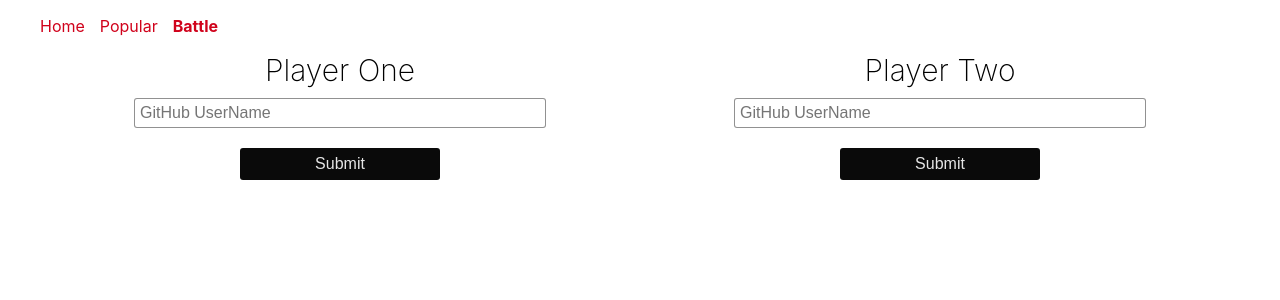
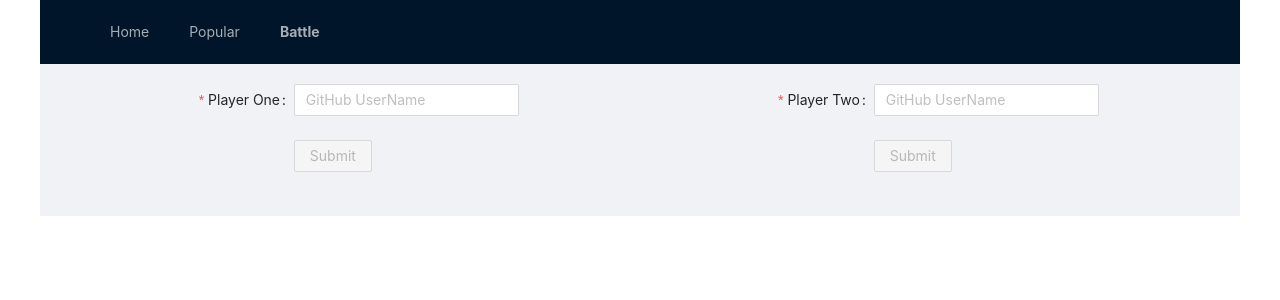
Before and after one commit to alenssy/homework_8, a React (Create React App) app: page /battle in a window 1280 px wide. Shown: the top 300 px of the page. Built offline with nearby package versions, Linux system fonts and the light colour scheme.

Commit message:
add antd

```diff
--- a/package.json
+++ b/package.json
@@ -6,6 +6,7 @@
     "@testing-library/jest-dom": "^5.11.4",
     "@testing-library/react": "^11.1.0",
     "@testing-library/user-event": "^12.1.10",
+    "antd": "^4.17.2",
     "axios": "0.21.4",
     "react": "^17.0.2",
     "react-dom": "^17.0.2",
@@ -14,6 +15,7 @@
     "react-scripts": "4.0.3",
     "redux": "^4.1.1",
     "redux-logger": "^3.0.6",
+    "redux-thunk": "^2.4.1",
     "web-vitals": "^1.0.1"
   },
   "scripts": {
--- a/src/App.js
+++ b/src/App.js
@@ -7,18 +7,22 @@ import Home from './components/Home';
 import Popular from "./components/Popular";
 import Battle from './components/Battle';
 import Nav from "./components/Nav";
+import 'antd/dist/antd.css';
+import { Layout } from "antd";
+
+const { Header } = Layout;
 
 const App = () => (
             <Router>
-                <div className='container'>
-                    <Nav />
+                <Layout className='container'>
+                <Header><Nav /></Header>
                     <Switch>
                         <Route exact path='/' component={Home} />
                         <Route exact path='/popular' component={Popular} />
                         <Route exact path='/battle' component={Battle} />
                         <Route exact path='/battle/results' component={Home} />
                     </Switch>
-                </div>
+                </Layout>
             </Router>
         )
 
--- a/src/components/Battle/PlayerInput.js
+++ b/src/components/Battle/PlayerInput.js
@@ -1,4 +1,5 @@
 import {Component} from "react";
+import { Form, Input, Button } from 'antd';
 
 class PlayerInput extends Component {
     state = {
@@ -9,25 +10,46 @@ class PlayerInput extends Component {
         this.setState({username: event.target.value });
     }
 
-    handleSubmit = (event) => {
-        event.preventDefault();
+    handleSubmit = () => {
         this.props.onSubmit(this.props.id, this.state.username)
     }
 
     render() {
         return (
-            <form className='column' onSubmit={this.handleSubmit}>
-                <label className='header' htmlFor="username">{this.props.label}</label>
-                <input
-                    type="text"
-                    id='username'
-                    placeholder='GitHub UserName'
-                    value={this.state.username}
-                    onChange={this.handleUserNameField}
-                    autoComplete='off'
-                />
-                <button className='button' type='submit' disabled={!this.state.username}>Submit</button>
-            </form>
+            <Form
+                name="basic"
+                labelCol={{
+                    span: 8,
+                }}
+                wrapperCol={{
+                    span: 16,
+                }}
+                onFinish={this.handleSubmit}
+                autoComplete="off"
+                >
+                <Form.Item
+                    label={this.props.label}
+                    name="username"
+                    rules={[
+                    {
+                        required: true,
+                        message: 'Please input username!',
+                    },
+                    ]}
+                >
+                    <Input id='username' placeholder="GitHub UserName" value={this.state.username} onChange={this.handleUserNameField} />
+                </Form.Item>
+                <Form.Item
+                    wrapperCol={{
+                    offset: 8,
+                    span: 16,
+                    }}
+                >
+                    <Button type="primary" htmlType="submit" disabled={!this.state.username}>
+                        Submit
+                    </Button>
+                </Form.Item>
+            </Form>
         )
     }
 }
--- a/src/components/Battle/PlayerPreview.js
+++ b/src/components/Battle/PlayerPreview.js
@@ -1,12 +1,15 @@
+import { Card } from "antd"
+
+const { Meta } = Card
+
 const PlayerPreview = (props) => {
     return (
-        <div>
-            <div className="column">
-                <img className='avatar' src={props.avatar} alt="avatar" />
-                <h2 className='username'>@{props.username}</h2>
-            </div>
-            {props.children}
-        </div>
+        <Card
+            style={{ width: 186 }}
+            cover={<img alt="avatar" src={props.avatar} />}
+        >
+            <Meta title={`@${props.username}`} description={props.children} />
+        </Card>
     )
 }
 
--- a/src/components/Battle/index.js
+++ b/src/components/Battle/index.js
@@ -2,6 +2,7 @@ import {Component} from "react";
 import {Link} from "react-router-dom";
 import PlayerInput from "./PlayerInput";
 import PlayerPreview from "./PlayerPreview";
+import { Row, Col, Layout, Button } from 'antd';
 
 class Battle extends Component {
     state = {
@@ -29,8 +30,9 @@ class Battle extends Component {
     render() {
         const {playerOneName, playerTwoName, playerOneImage, playerTwoImage} = this.state;
         return (
-            <div>
-                <div className='row'>
+            <Layout style={{ padding: '20px' }}>
+                <Row style={{ width: '100%' }}>
+                    <Col span={12} style={{ display: 'flex', flexDirection: 'column', alignItems: 'center' }}>
                         {!playerOneName ?
                             <PlayerInput
                                 id='playerOne'
@@ -44,6 +46,8 @@ class Battle extends Component {
                                 <button className='reset' onClick={() => this.handleReset('playerOne')}>Reset</button>
                             </PlayerPreview>
                         }
+                    </Col>
+                    <Col span={12} style={{ display: 'flex', flexDirection: 'column', alignItems: 'center' }}>
                         {!playerTwoName ?
                             <PlayerInput
                                 id='playerTwo'
@@ -57,11 +61,14 @@ class Battle extends Component {
                                 <button className='reset' onClick={() => this.handleReset('playerTwo')}>Reset</button>
                             </PlayerPreview>
                         }
-                </div>
+                    </Col>
+                </Row>
+                <Row>
                     {playerOneImage && playerTwoImage &&
-                    <Link className='button' to='/battle/results'>Battle</Link>
+                        <Button type="link"><Link to='/battle/results'>Battle</Link></Button>
                     }
-            </div>
+                </Row>
+            </Layout>
         )
     }
 }
--- a/src/components/Home/index.js
+++ b/src/components/Home/index.js
@@ -1,6 +1,7 @@
 import {Link} from "react-router-dom";
 import {appChangeTextAction} from "../../redux/actions/app.actions";
 import {useDispatch, useSelector} from 'react-redux';
+import { Layout, Button } from "antd";
 
 const Home = () => {
     const dispatch = useDispatch();
@@ -11,12 +12,12 @@ const Home = () => {
     }
 
     return (
-        <div className='home-container'>
+        <Layout className='home-container'>
             <h1>Github Battle: battle your friends and ... stuff</h1>
             <p>{text}</p>
-            <button className='button' onClick={changeText}>Change</button>
-            <Link to='/battle' className='button'>Battle</Link>
-        </div>
+            <Button type="primary" className="button" onClick={changeText}>Change</Button>
+            <Button type="primary" className="button"><Link to='/battle'>Battle</Link></Button>
+        </Layout>
     )
 }
 
--- a/src/components/Nav.js
+++ b/src/components/Nav.js
@@ -1,17 +1,18 @@
 import {NavLink} from "react-router-dom";
+import {Menu} from "antd"
 
 const Nav = () => {
     const navLinks = ['Home', 'Popular', 'Battle'];
 
     return (
-        <ul className='nav'>
+        <Menu theme="dark" mode="horizontal">
             {navLinks.map((navLink, index) => (
-                    <li key={index}>
+                    <Menu.Item key={index}>
                         <NavLink exact to={navLink === 'Home' ? '/' : navLink.toLowerCase()}>{navLink}</NavLink>
-                    </li>
+                    </Menu.Item>
                 )
             )}
-        </ul>
+        </Menu>
     )
 }
 
--- a/src/components/Popular/RepoGrid.js
+++ b/src/components/Popular/RepoGrid.js
@@ -1,6 +1,9 @@
 import { useEffect } from "react";
 import { useDispatch, useSelector } from "react-redux";
 import {getPopularRepos} from "../../redux/thunk/app.thunk";
+import {List, Card, Spin} from "antd"
+
+const { Meta } = Card
 
 const RepoGrid = () => {
     const dispatch = useDispatch();
@@ -13,28 +16,29 @@ const RepoGrid = () => {
     const fetchPopularReposHandler = (text) => {
         if (!loading) dispatch(getPopularRepos(text))
     }
-    console.log(selectedLanguage)
+
     return (
         <>
-            <ul className='popular-list'>
-                {repos && repos.map((repo, index) => {
-                    return (
-                        <li key={repo.id} className='popular-item'>
+            {repos && (
+                <List
+                    grid={{ gutter: 16, column: 6 }}
+                    style={{ paddingTop: '16px' }}
+                    dataSource={repos}
+                    renderItem={(repo, index) => (
+                    <List.Item>
+                        <Card
+                            style={{ width: 186 }}
+                            cover={<img alt="avatar" src={repo.owner.avatar_url} />}
+                        >
                             <div className='popular-rank'>#{index + 1}</div>
-                            <ul className='space-list-items'>
-                                <li>
-                                    <img className='avatar' src={repo.owner.avatar_url} alt="Avatar" />
-                                </li>
-                                <li>
-                                    <a href={repo.html_url} target='_blank' rel="noreferrer">{repo.name}</a>
-                                </li>
-                                <li>@{repo.owner.login}</li>
-                                <li>{repo.stargazers_count}</li>
-                            </ul>
-                        </li>
-                    )})}
-            </ul>
-            {loading && <p style={{ textAlign: 'center'}}>Loading ...</p>}
+                            <a href={repo.html_url} target='_blank' rel="noreferrer">{repo.name}</a>
+                            <Meta title={`@${repo.owner.login}`} description={repo.stargazers_count} />
+                        </Card>
+                    </List.Item>
+                    )}
+                />
+            )}
+            {loading && <Spin size="large" style={{ padding: '20px', width: '100%'}} />}
 
         </>
 )}
--- a/src/components/Popular/SelectLanguage.js
+++ b/src/components/Popular/SelectLanguage.js
@@ -1,5 +1,6 @@
 import { useDispatch, useSelector } from "react-redux";
 import { appChangeLanguageAction } from "../../redux/actions/app.actions";
+import { Menu } from 'antd'
 
 const SelectLanguage = () => {
     const dispatch = useDispatch()
@@ -12,15 +13,15 @@ const SelectLanguage = () => {
     }
 
     return (
-        <ul className='languages'>
+        <Menu mode="horizontal" className='languages' onSelect={(item, key) => console.log(item, key)}>
             {languages.map((language, index) =>
-                <li
+                <Menu.Item
                     key={index}
                     style={{color: language === selectedLanguage ? '#d0021b' : '#000000'}}
                     onClick={() => selectedLanguageHandler(language)}>
                     {language}
-                </li>)}
-        </ul>
+                </Menu.Item>)}
+        </Menu>
     )
 }
 
--- a/src/index.css
+++ b/src/index.css
@@ -5,11 +5,6 @@ body {
 .container {
     max-width: 1200px;
     margin: 0 auto;
-}
-
-a {
-    text-decoration: none;
-    color: #d0021b;
 }
 
 ul {
@@ -21,15 +16,7 @@ li {
 }
 
 .button {
-    color: #e6e6e6;
-    background: #0a0a0a;
-    border: none;
-    font-size: 16px;
-    border-radius: 3px;
     width: 200px;
-    text-align: center;
-    display: block;
-    padding: 7px 0;
     margin: 10px auto;
 }
 
@@ -83,14 +70,7 @@ li {
     display: flex;
     flex-direction: column;
     align-items: center;
-}
-
-.nav {
-    display: flex;
-}
-
-.nav li {
-    margin-right: 15px;
+    padding: 15px;
 }
 
 .active {
```
Also changed, not shown: src/components/Popular/index.js (+0 -24 lines), 1 other file (tests, documents, lock files or other folders). Lines whose indentation alone changed are shown as unchanged.
